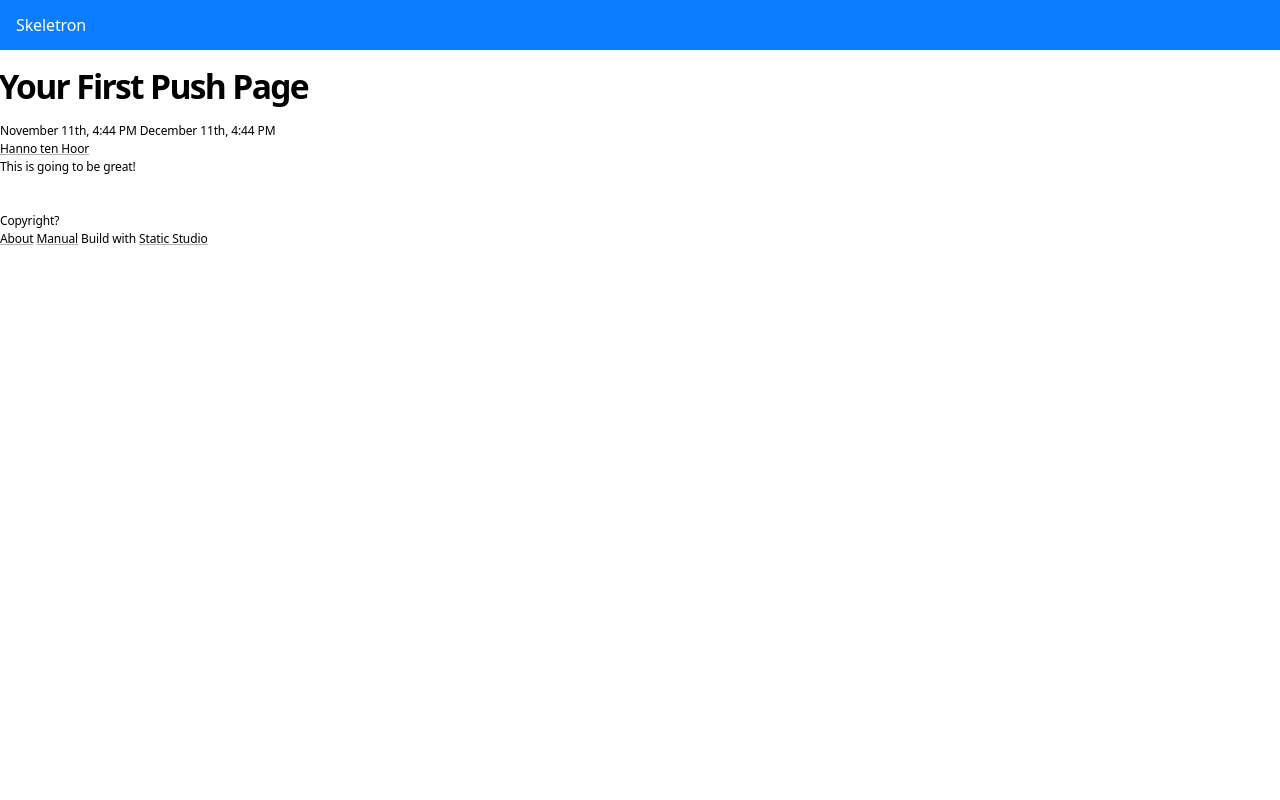
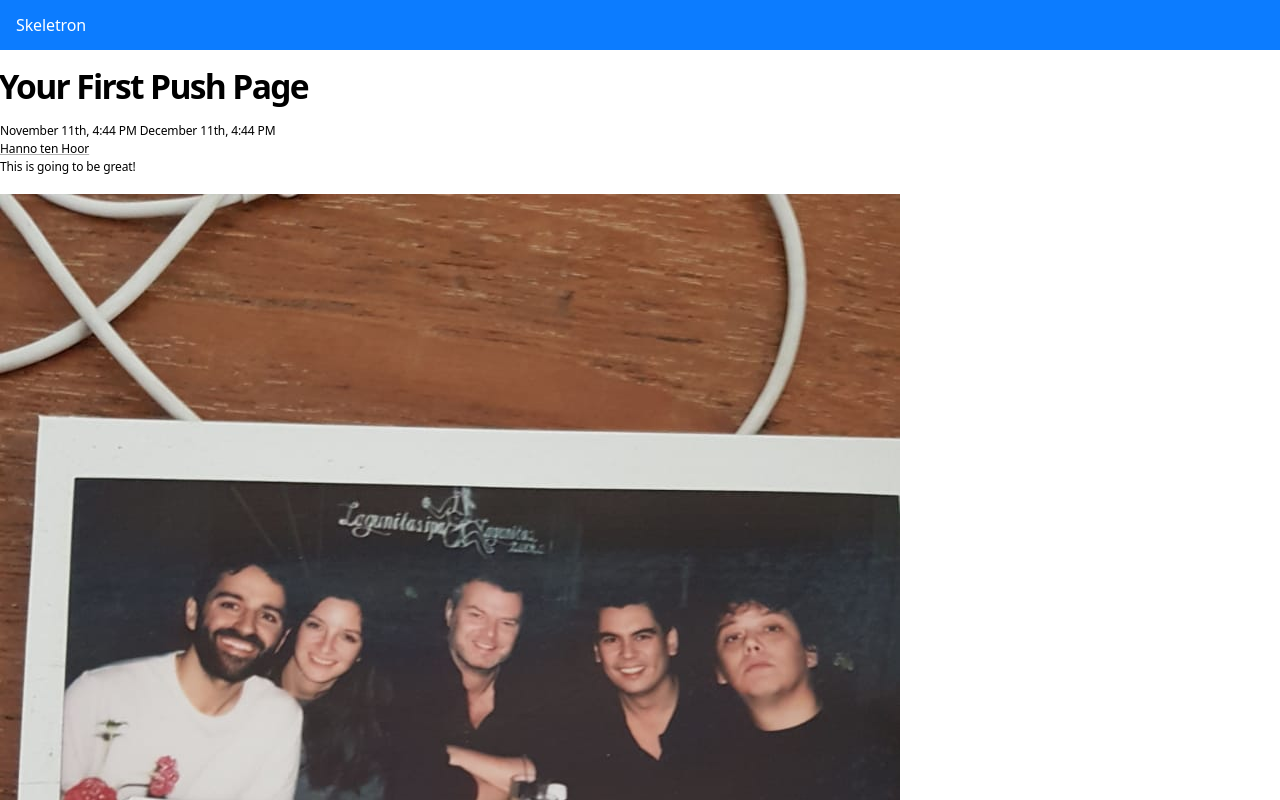
Before and after one commit to pushpage/pushpage.github.io, a plain HTML site: page posts/2019-04-11-untitled-note-3/index.html in a window 1280 px wide. Shown: the top 800 px of the page. Drawn offline with Linux system fonts and the light colour scheme; a web font is replaced by a local one.

Commit message:
Fixed image links

```diff
--- a/posts/2019-04-11-untitled-note-3/index.html
+++ b/posts/2019-04-11-untitled-note-3/index.html
@@ -80,7 +80,7 @@
 
 		<p>This is going to be great!</p>
 
-<p><img src="/homepage/images/polaroid-simone.jpeg" alt="" /></p>
+<p><img src="/images/polaroid-simone.jpeg" alt="" /></p>
 
 
 
```
Also changed, not shown: posts/index.html (+1 -1 lines).
